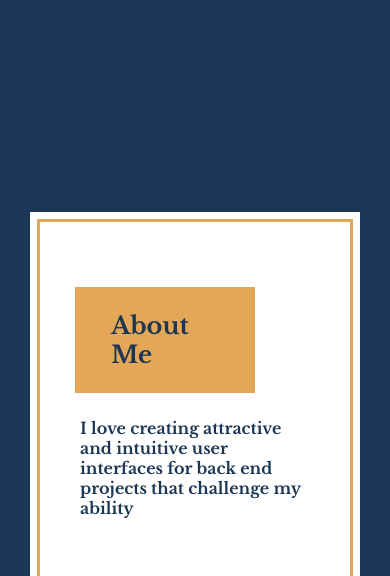
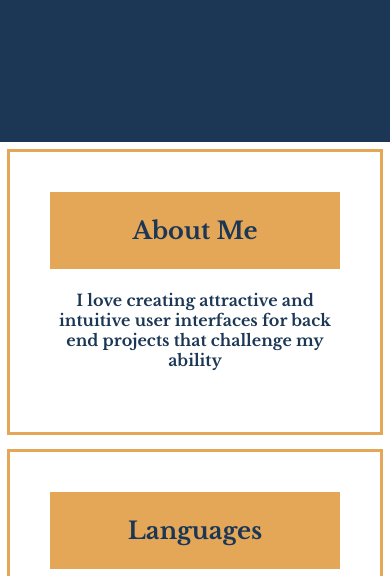
Before and after one commit to tnj415/GitToKnowMe, a plain HTML site: page index.html in a window 390 px wide. Shown: the part 1166-1742 px from the top of the page. Drawn offline with nearby package versions, Linux system fonts and the light colour scheme; a web font is replaced by a local one.

Commit message:
adjusted media screen 900

```diff
--- a/assets/css/style.css
+++ b/assets/css/style.css
@@ -56,7 +56,7 @@
     );*/
 
 scroll-behavior: smooth;
-scroll-padding-top: 2rem;
+scroll-padding-top: 5rem;
 
 }
 
@@ -223,7 +223,7 @@ article.info button:focus {
 
     padding: 1em 1.5em;
     position: relative;
-    left: -30px;
+
     width: fit-content;
     transition: .5s;
     color: var(--text);
@@ -567,12 +567,7 @@ color: var(--text-inverse);
 @media screen and (max-width: 900px) {
 
     .n-bar a {
-        margin: 0px 20px;
-    }
-
-    .profile{
-        flex-direction: column;
-        text-align: center;
+        margin: 0px 15px;
     }
 
     .hws{
@@ -581,10 +576,37 @@ color: var(--text-inverse);
         justify-content: space-between;
     }
 
-    .menu-btn {
+    .profile{
+        flex-direction: column;
+        text-align: center;
+    }
+
+    body {
+        align-content: center;
+        text-align: center;
+    }
+
+    .about,
+    .languages,
+    .projects {
+        margin: 0px;
+    }
+
+    .title {
+        width: 100%;
+        padding: 1em 0px;
+        margin: 0px;
+    }
+
+  /* .fancy {
+      align-content: center;
+      text-align: center;
+  } */
+
+    /* .menu-btn {
         display: block;
         justify-content: end;
-    }
+    } */
 
     .collection {
         display:flex;
@@ -593,8 +615,7 @@ color: var(--text-inverse);
 
 }
 
-@media screen and (max-width: 374px) {
-
+/* @media screen and (max-width: 376px) {
 
     .project1,
     .project2,
@@ -602,7 +623,7 @@ color: var(--text-inverse);
     .project4,
     .project5 {
         margin:0px !important;
-        border: 5px solid rgb(43, 82, 64);
+
         overflow: none;
     }
-}
+} */
```
